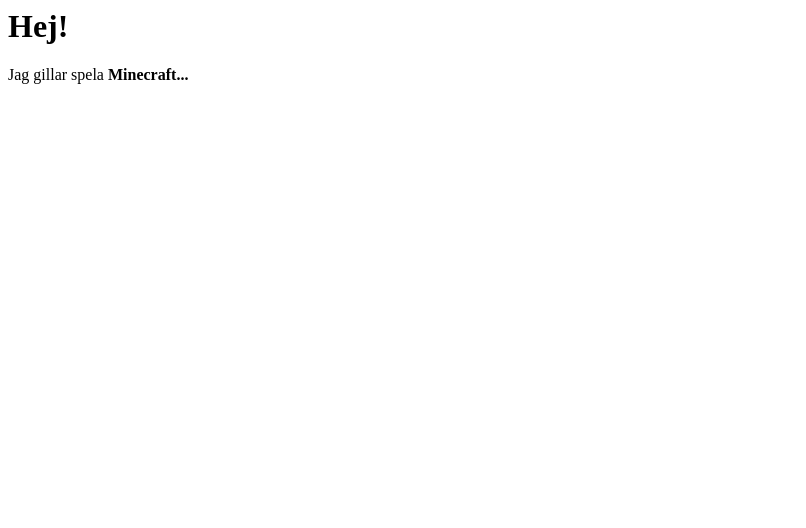
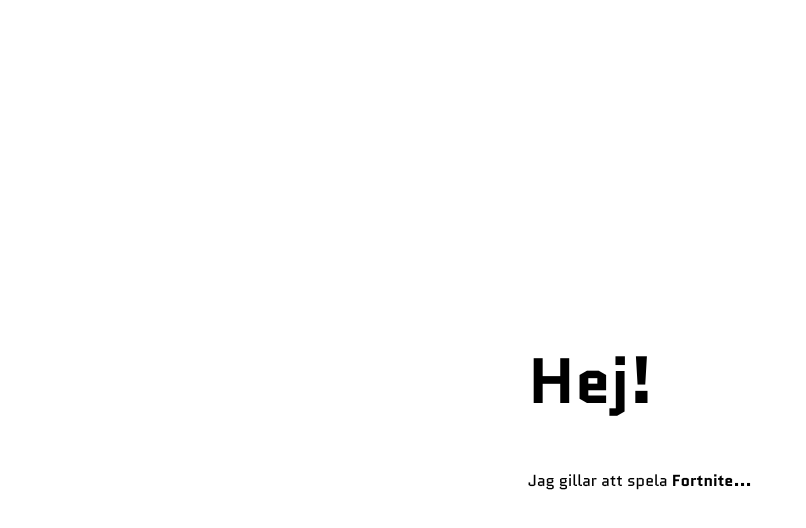
Before and after one commit to ottowidegren/website, a plain HTML site: page index.html in a window 1280 px wide. Shown: the whole page, without its empty margins (0-806 px from the left). Drawn offline with Linux system fonts and the light colour scheme.

Commit message:
added css and icon

```diff
--- a/index.html
+++ b/index.html
@@ -1,9 +1,39 @@
 <html>
-    <head>
-        <title>website</title>
-    </head>
-    <body>
-        <h1>Hej!</h1>
-        <p>Jag gillar spela <strong>Minecraft...</strong></p>
-    </body>
+
+<head>
+  <title>Otto Widegren</title>
+  <link rel="preconnect" href="https://fonts.googleapis.com">
+  <link rel="preconnect" href="https://fonts.gstatic.com" crossorigin>
+  <link href="https://fonts.googleapis.com/css2?family=Quantico:wght@400;700&display=swap" rel="stylesheet">
+  <link rel="icon" type="image/x-icon" href="images/favicon.png">
+  <style>
+    body {
+      font-family: "Quantico", sans-serif;
+      font-weight: 400;
+      font-style: normal;
+    }
+
+    h1 {
+      font-size: 4em;
+      font-weight: 700;
+    }
+
+    #content {
+      position: absolute;
+      top: 50%;
+      left: 50%;
+      transform: translate(-50%, -50%);
+    }
+  </style>
+</head>
+
+<body>
+
+  <div id="content">
+    <h1>Hej!</h1>
+    <p>Jag gillar att spela <strong>Fortnite...</strong></p>
+  </div>
+
+</body>
+
 </html>
```
Also changed, not shown: images/favicon.png (added).
